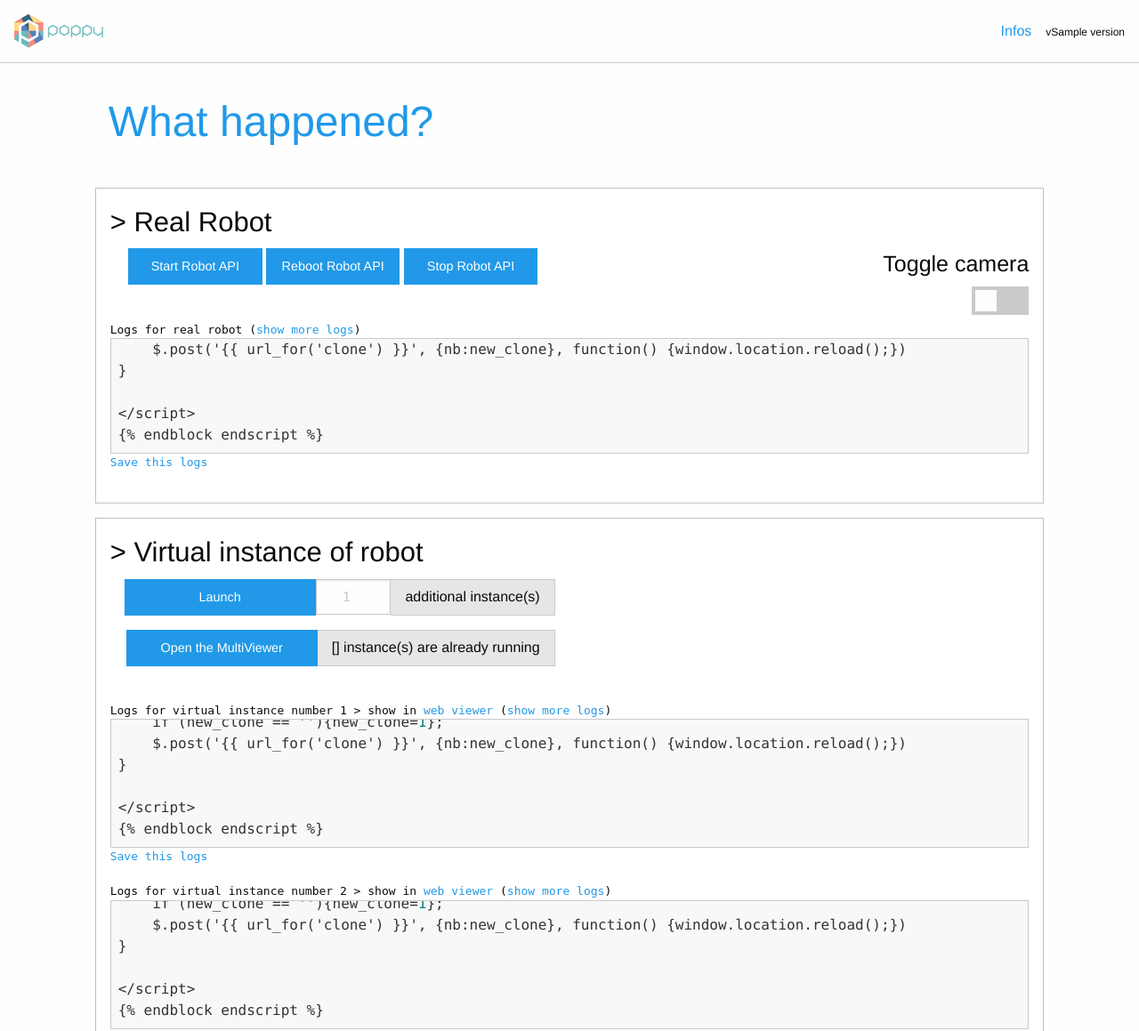
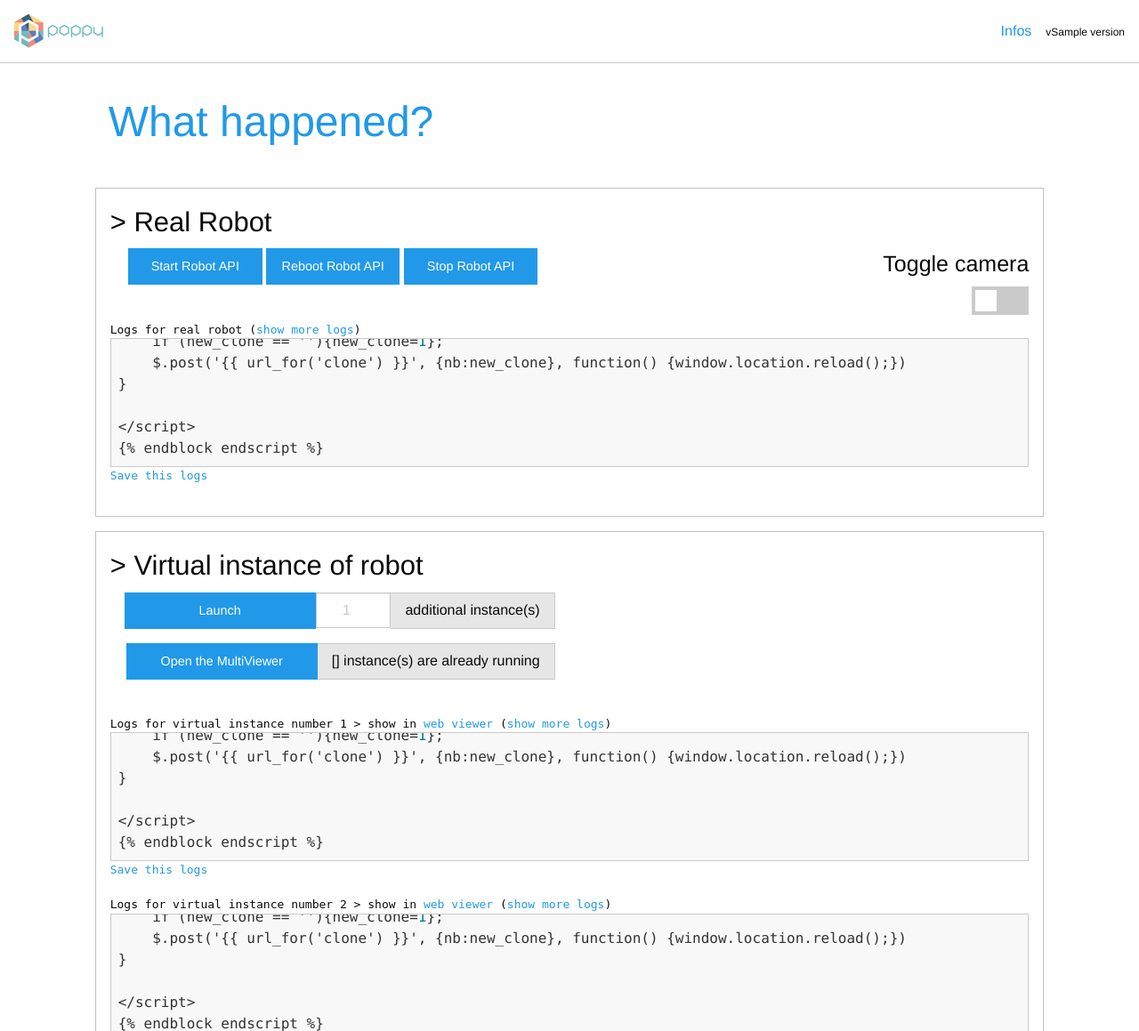
Before and after one commit to poppy-project/puppet-master, a Python web app: template templates/logs.html in a window 1280 px wide. Shown: the top 1159 px of the page at 89% size. Run offline with Jinja, Linux system fonts and the light colour scheme; the template is opened without the code that fills it: most values are stand-ins (such as "Sample title", 1, 10 or a date in 2020).

Commit message:
log size

```diff
--- a/templates/logs.html
+++ b/templates/logs.html
@@ -35,7 +35,7 @@
       <div class="large-12 columns">
         <pre>
 Logs for real robot <span id="show-switch_0" style="visibility:hidden" onclick="switchShow(0)">(<a>show more logs</a>)</span>
-<code style="height:130px; max-height:145px; overflow-y:hidden;" id="logs_0" class="accesslog hljs">{{ logs_content }}</code><a id="save-logs_0" onclick="downloadLogs(0)">Save this logs</a>
+<code style="min-height:130px; max-height:145px; overflow-y:hidden;" id="logs_0" class="accesslog hljs">{{ logs_content }}</code><a id="save-logs_0" onclick="downloadLogs(0)">Save this logs</a>
         </pre>
       </div>
     </div>
```
